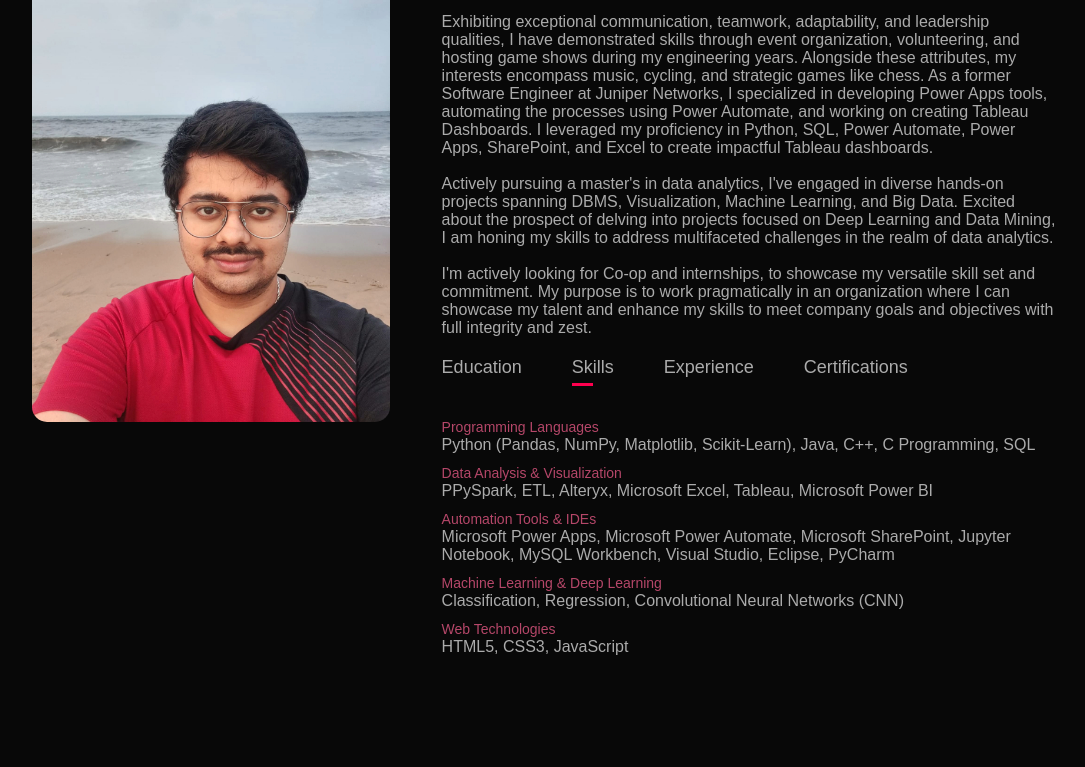
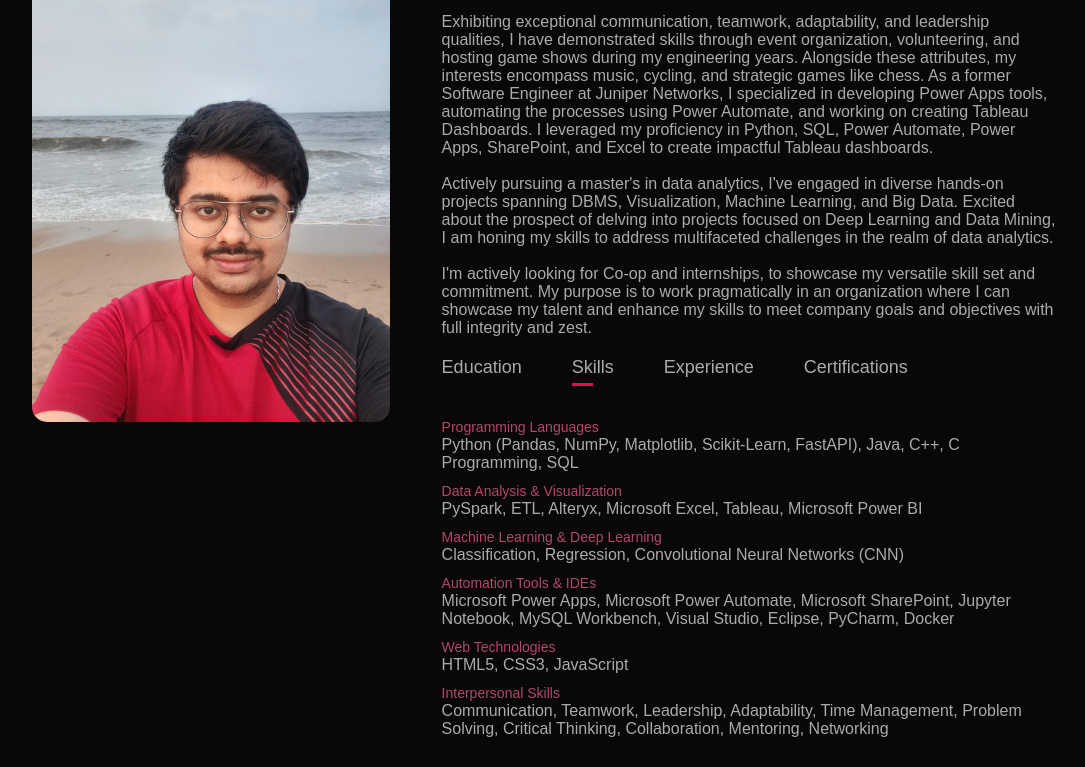
Before and after one commit to PranavR149/Portfolio, a plain HTML site: page index.html in a window 1280 px wide. Both pictures are taken after a click on the element "Skills". Shown: the part 946-1713 px from the top of the page, without its empty margins (96-1181 px from the left). Drawn offline with Linux system fonts and the light colour scheme.

Commit message:
Update index.html

```diff
--- a/index.html
+++ b/index.html
@@ -63,12 +63,14 @@
 
 					<div class="tab-contents" id="skills">
 						<ul>
-							<li><span>Programming Languages</span><br>Python (Pandas, NumPy, Matplotlib, Scikit-Learn), Java, C++, C Programming, SQL</li>
-							<li><span>Data Analysis & Visualization</span><br>PPySpark, ETL, Alteryx, Microsoft Excel, Tableau, Microsoft Power BI</li>
+							<li><span>Programming Languages</span><br>Python (Pandas, NumPy, Matplotlib, Scikit-Learn, FastAPI), Java, C++, C Programming, SQL</li>
+							<li><span>Data Analysis & Visualization</span><br>PySpark, ETL, Alteryx, Microsoft Excel, Tableau, Microsoft Power BI</li>
+							<li><span>Machine Learning & Deep Learning</span><br>Classification, Regression, Convolutional Neural Networks (CNN)</li>
 							<li><span>Automation Tools & IDEs</span><br>Microsoft Power Apps, Microsoft Power Automate, Microsoft SharePoint, Jupyter Notebook,
-MySQL Workbench, Visual Studio, Eclipse, PyCharm</li>
-							<li><span>Machine Learning & Deep Learning</span><br>Classification, Regression, Convolutional Neural Networks (CNN)</li>
+MySQL Workbench, Visual Studio, Eclipse, PyCharm, Docker</li>
 							<li><span>Web Technologies</span><br>HTML5, CSS3, JavaScript</li>
+							<li><span>Interpersonal Skills</span><br>Communication, Teamwork, Leadership, Adaptability, Time Management, Problem Solving, Critical Thinking,
+Collaboration, Mentoring, Networking</li>
 						</ul>
 					</div>
 
```
